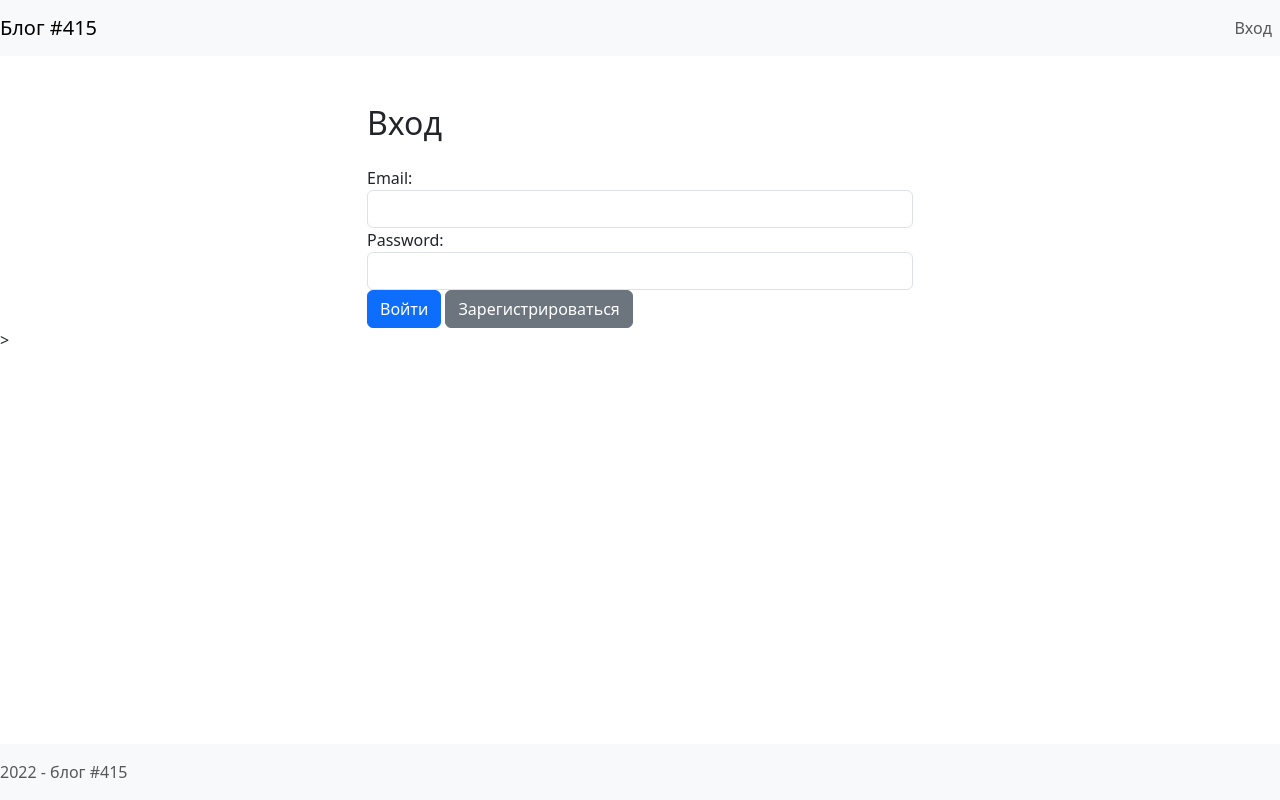
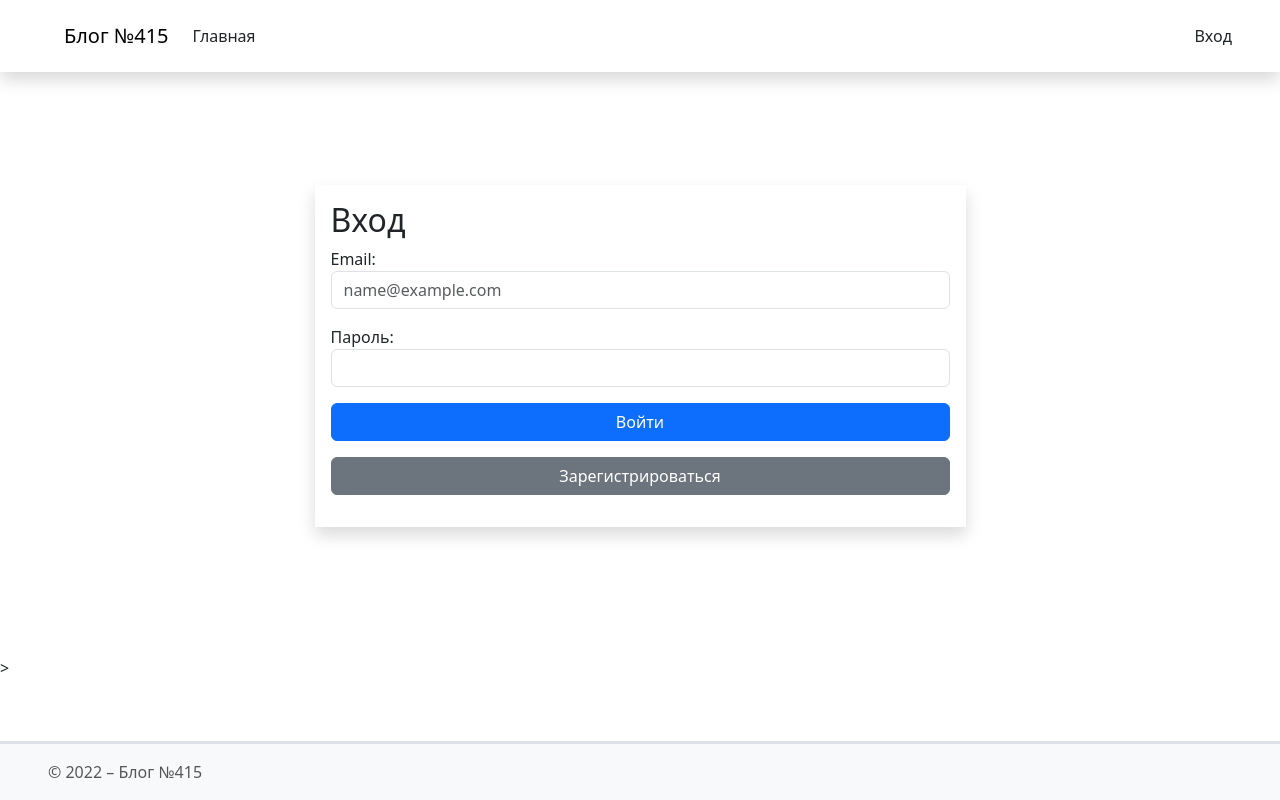
Before and after one commit to johannbalbach/Blog-app, a plain HTML site: page login.html in a window 1280 px wide. Drawn offline with nearby package versions, Linux system fonts and the light colour scheme; no server answers.

Commit message:
login page httml code
must add "Profile" and "Logout"

```diff
--- a/fetch.js
+++ b/fetch.js
@@ -22,10 +22,6 @@ function sendRequest(method, url, body = null) {
   })
 }
 
-/*sendRequest('GET', requestURL)
-  .then(data => console.log(data))
-  .catch(err => console.log(err))*/
-
 const body = {
   email: 'abc@example.com',
   password: 'string1'
--- a/index.html
+++ b/login.html
@@ -13,12 +13,22 @@
 </head>
 <body>
 
-<nav class="navbar navbar-expand-lg navbar-light bg-light fixed-top">
-    <a class="navbar-brand" href="#">Блог #415</a>
+<nav class="navbar navbar-expand-lg fixed-top shadow p-3 mb-5">
+    <a class="navbar-brand h-25 ms-5" href="#">   Блог №415</a>
+    <button class="navbar-toggler" type="button" data-bs-toggle="collapse" data-bs-target="#navbarNav" aria-controls="navbarNav" aria-expanded="false" aria-label="Переключатель навигации">
+        <span class="navbar-toggler-icon"></span>
+      </button>
+      <div class="collapse navbar-collapse" id="navbarNav">
+        <ul class="navbar-nav">
+          <li class="nav-item">
+            <a class="nav-link active text-dark" aria-current="page" href="#">Главная</a>
+          </li>
+        </ul>
+    </div>
     <div class="collapse navbar-collapse justify-content-end" id="navbarNav">
         <ul class="navbar-nav">
             <li class="nav-item">
-                <a class="nav-link" href="#" id="loginBtn">Вход</a>
+                <a class="nav-link text-dark me-4" href="#" id="loginBtn">    Вход</a>
             </li>
             <li class="nav-item">
                 <a class="nav-link d-none" href="#" id="profileBtn">Email пользователя</a>
@@ -27,28 +37,28 @@
     </div>
 </nav>
 
-<div class="container mt-5">
-    <div class="row justify-content-center">
-        <div class="col-md-6">
-            <h2 class="mb-4">Вход</h2>
+<div class="container-md d-flex justify-content-center align-items-center" style="height: 75vh;">
+    <div class="container-md col-md-9 col-lg-7 col-xl- col-xxl-5 shadow p-3 mb-6">
+        <div class="col-12">
+            <h2 class="mb-6">Вход</h2>
             <form id="loginForm">
-                <div class="form-group">
+                <div class="form-group mb-3">
                     <label for="email">Email:</label>
-                    <input type="email" class="form-control" id="email" name="email" required>
+                    <input type="email" class="form-control" id="email" name="email" placeholder="name@example.com" required>
                 </div>
-                <div class="form-group">
-                    <label for="password">Password:</label>
+                <div class="form-group mb-3">
+                    <label for="password">Пароль:</label>
                     <input type="password" class="form-control" id="password" name="password" required>
                 </div>
-                <button type="submit" class="btn btn-primary">Войти</button>
-                <button type="button" class="btn btn-secondary ml-2" id="registerBtn">Зарегистрироваться</button>
             </form>
+            <button type="submit" class="btn btn-primary mb-3 col-12">Войти</button>
+            <button type="button" class="btn btn-secondary mb-3 col-12" id="registerBtn">Зарегистрироваться</button>
         </div>
     </div>
 </div>
 
-<div class="navbar fixed-bottom bg-light">
-    <span class="navbar-text ml-auto">2022 - блог #415</span>
+<div class="navbar fixed-bottom bg-light border-top border-3">
+    <span class="navbar-text ms-5">© 2022 – Блог №415</span>
 </div>
 
 <script src="https://code.jquery.com/jquery-3.3.1.slim.min.js"></script>
```
